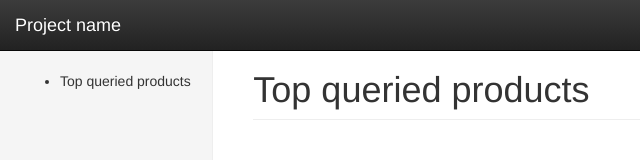
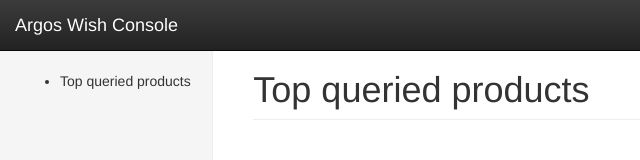
Before and after one commit to uansett/com.argos.hackathon.teamThree, a plain HTML site: page admin/index.html in a window 1280 px wide. Shown: the full height of the page, 0-640 px from the left. Drawn offline with Linux system fonts and the light colour scheme.

Commit message:
embarrasing copypaste error

```diff
--- a/admin/index.html
+++ b/admin/index.html
@@ -22,7 +22,7 @@
                     <span class="icon-bar"></span>
                     <span class="icon-bar"></span>
                 </button>
-                <a class="navbar-brand" href="#">Project name</a>
+                <a class="navbar-brand" href="#">Argos Wish Console</a>
             </div>
             <div class="navbar-collapse collapse">
                 <ul class="nav navbar-nav navbar-right">
```
